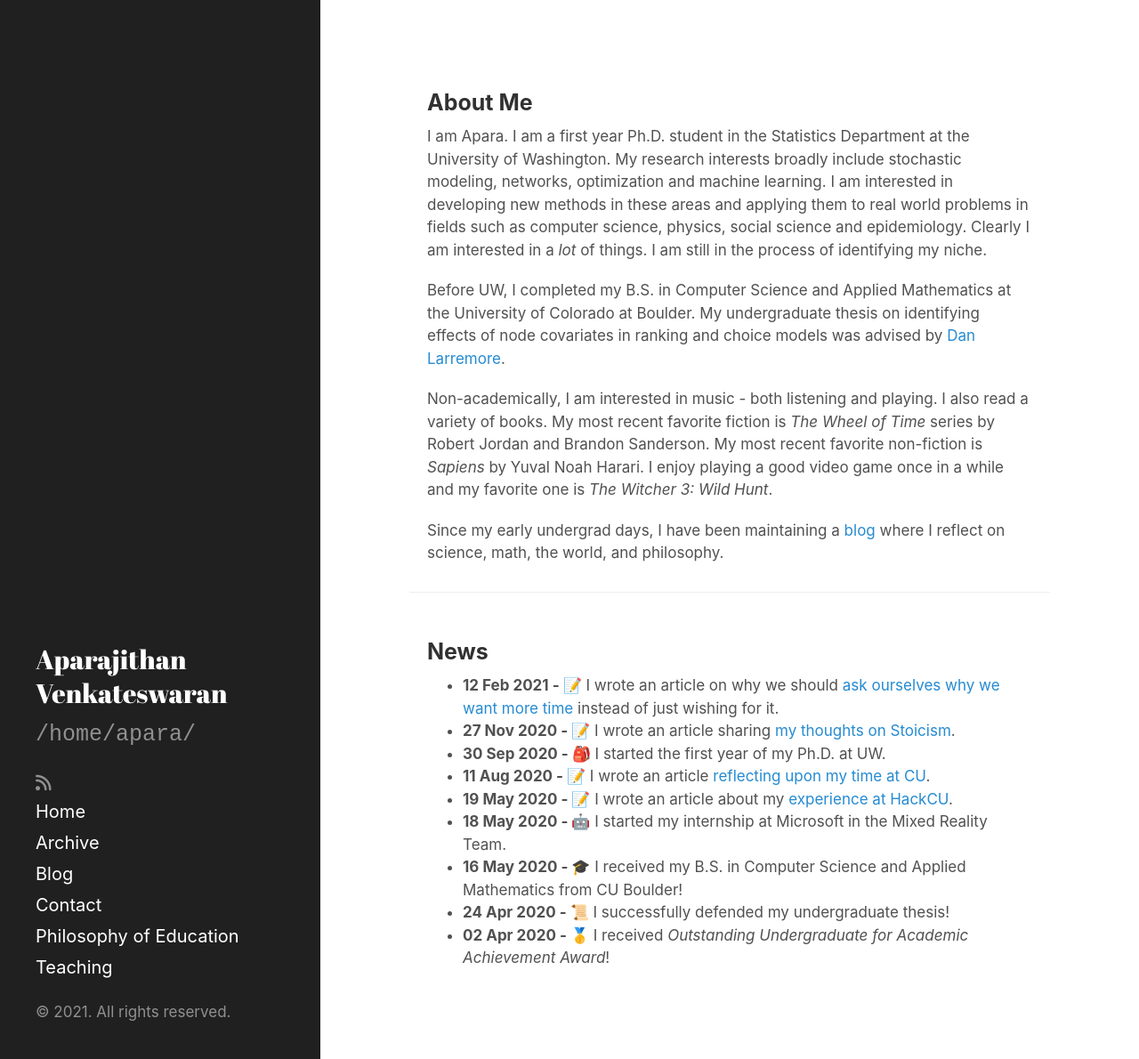
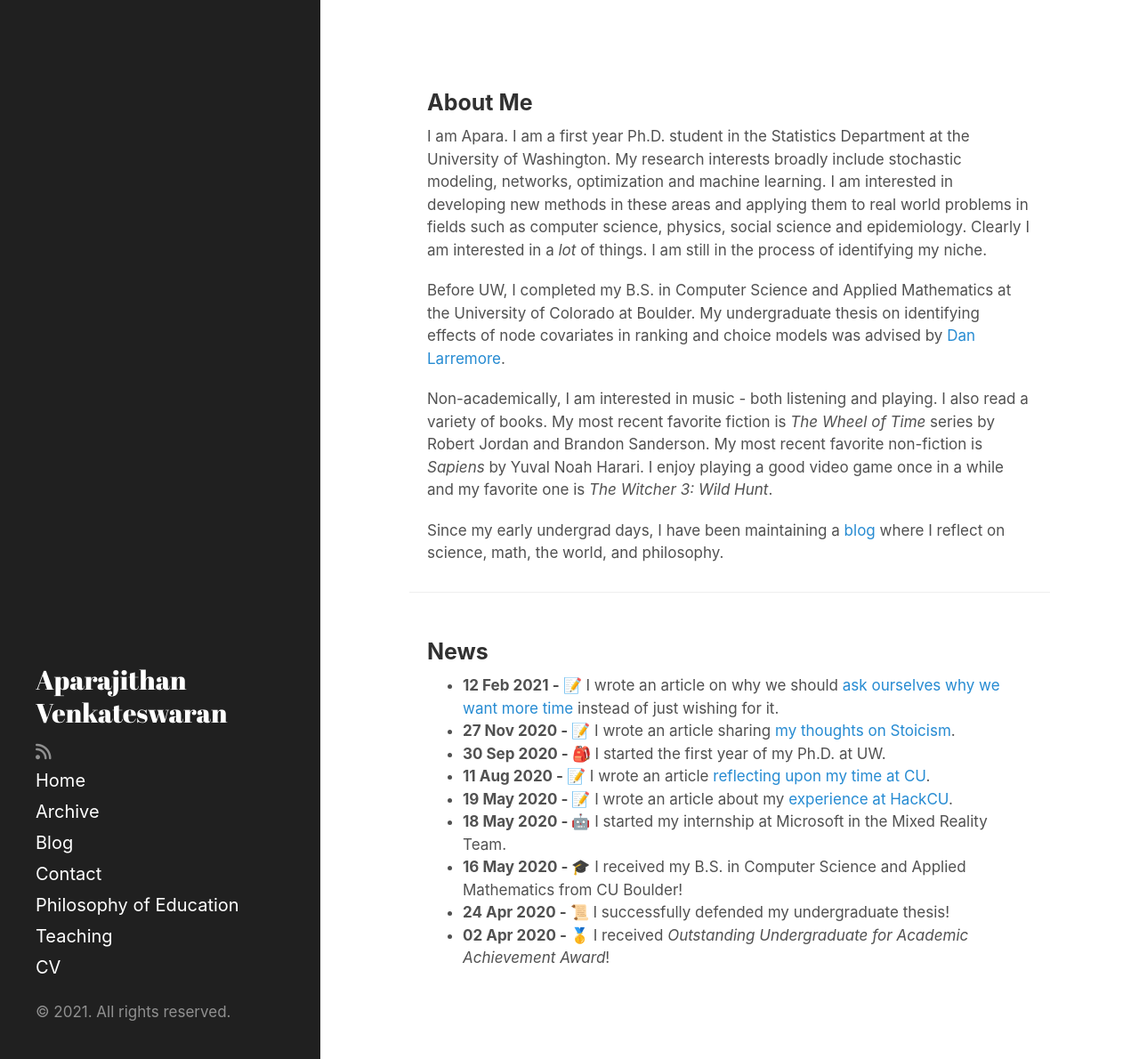
Before and after one commit to AparaV/aparavenkat.com, a Jekyll site: the page built from index.html, in a window 1280 px wide and 1190 px high. Shown: the whole window at 89% size. Built offline with Jekyll 4.4.1, drawn with Linux system fonts in a browser that asks for light colours; nearby versions of some CDN libraries.

Commit message:
Add CV link to sidebar

```diff
--- a/_includes/sidebar.html
+++ b/_includes/sidebar.html
@@ -4,7 +4,6 @@
       <h2>
           Aparajithan Venkateswaran
       </h2>
-      <p class="lead" style="font-family:monospace;">/home/apara/</p>
     </div>
 
     <a class="sidebar-icon" href="{{ site.url }}/atom.xml" target="_blank">
@@ -26,6 +25,7 @@
           {% endif %}
         {% endif %}
       {% endfor %}
+      <a class="sidebar-nav-item" href="/assets/pdf/curriculum_vitae.pdf" target="_blank">CV</a>
     </nav>
 
     <p>&copy; {{ site.time | date: '%Y' }}. All rights reserved.</p>
```
